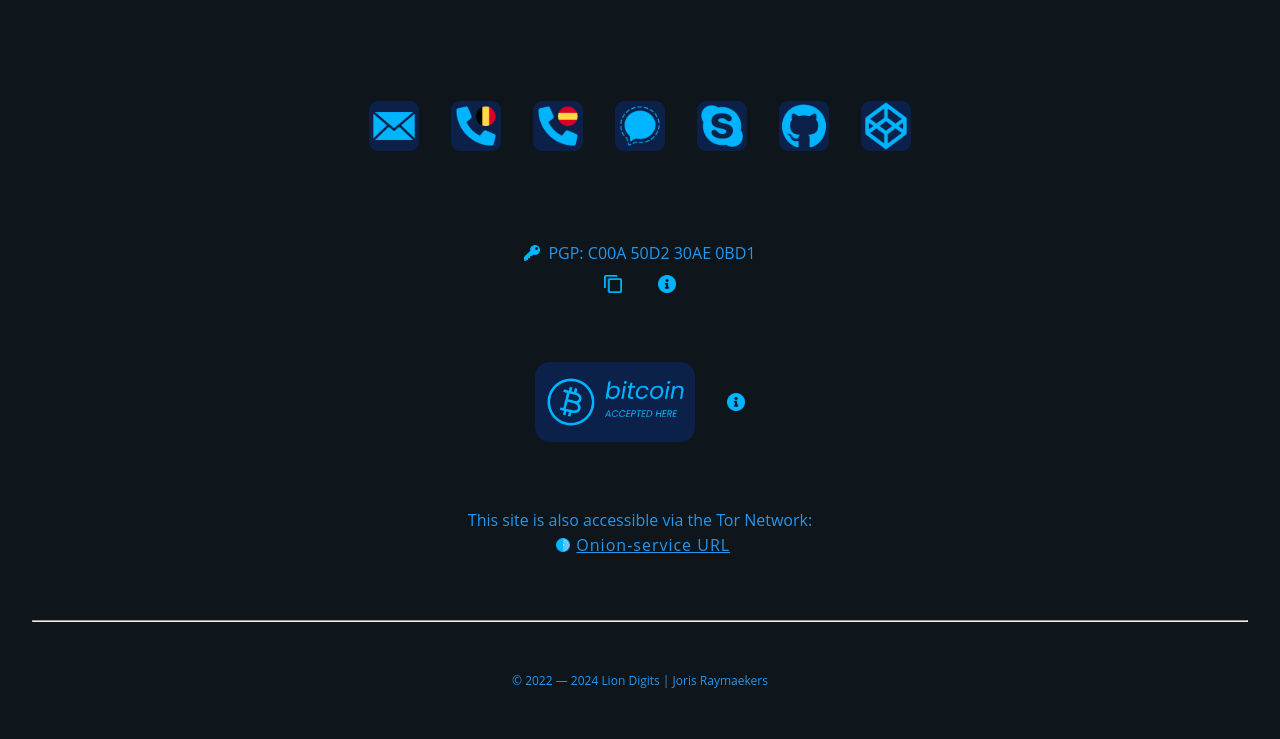
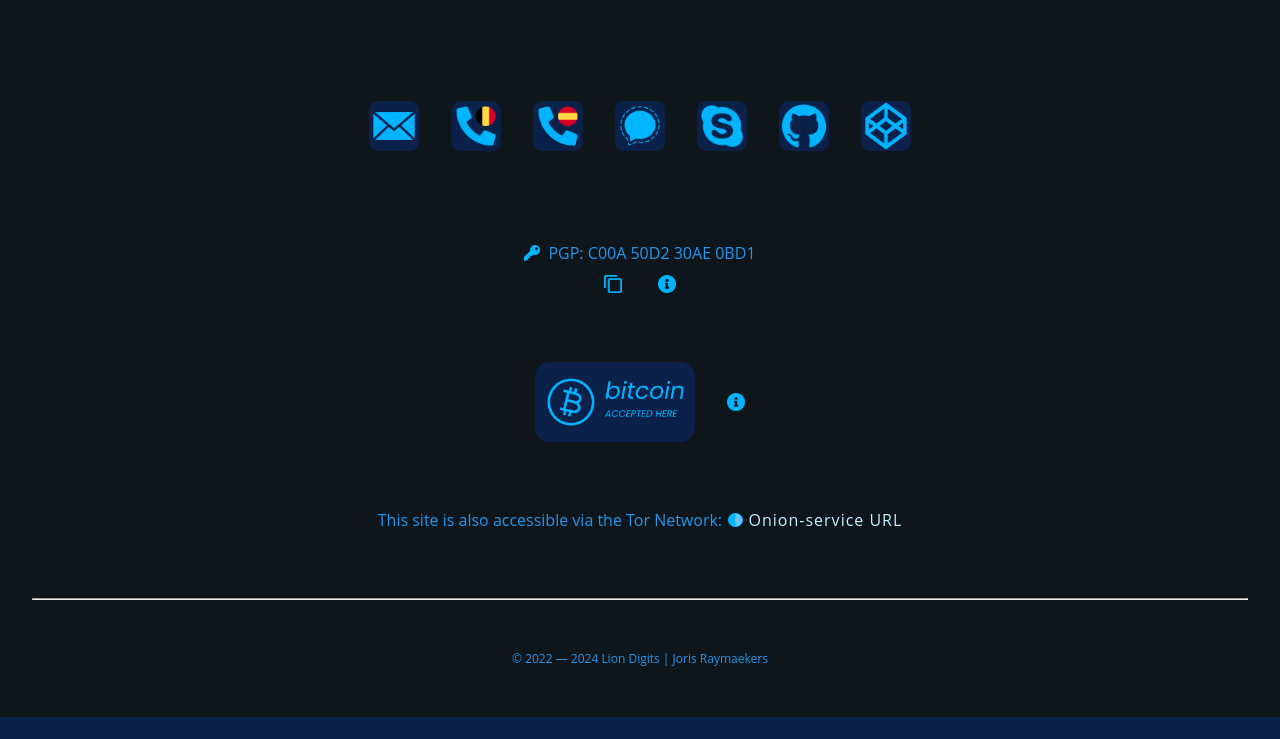
Before and after one commit to jorishr/liondigits, a website built with Parcel: page app/privacy.html in a window 1280 px wide. Shown: the part 1434-2173 px from the top of the page. After the commit the page ends 2151 px from the top, so only its background shows below. Built offline with nearby package versions, Linux system fonts and the light colour scheme; a script that the page names is missing.

Commit message:
[REFAC/CHG] Revision of text link code
- Changes a text link color in the footer
- Changes the text-link icon values from px to em

```diff
--- a/app/_footer.html
+++ b/app/_footer.html
@@ -664,7 +664,7 @@
     </p>
     <a
       href=""
-      class="txt-link js-onion-link"
+      class="txt-link txt-link--lightblue js-onion-link"
       title="Open deze Onion link in een browser met TOR ondersteuning"
       data-txt_id__title="696"
     >
--- a/app/styles/modules/_footer.scss
+++ b/app/styles/modules/_footer.scss
@@ -368,21 +368,16 @@
   &__onion {
     display: flex;
     flex-direction: column;
-    margin-bottom: var(--mg-lg);
+    flex-wrap: nowrap;
+
     text-align: center;
 
-    @include pc_md {
+    margin-bottom: var(--mg-lg);
+
+    @include pc_sm {
       flex-direction: row;
       justify-content: center;
-    }
-
-    a {
-      color: var(--txtClr-azureblue);
-      justify-content: center;
-
-      &:hover {
-        text-decoration: underline;
-      }
+      align-items: center;
     }
   }
 
--- a/app/styles/modules/components/_txt-link.scss
+++ b/app/styles/modules/components/_txt-link.scss
@@ -21,11 +21,7 @@
   &__icon {
     width: 0.9em;
     height: 0.9em;
-    margin: 0 6px 0;
+    margin: 0 0.375em 0;
     align-self: center;
-
-    @include pc_lg {
-      margin: 0 9px 0;
-    }
   }
 }
```
